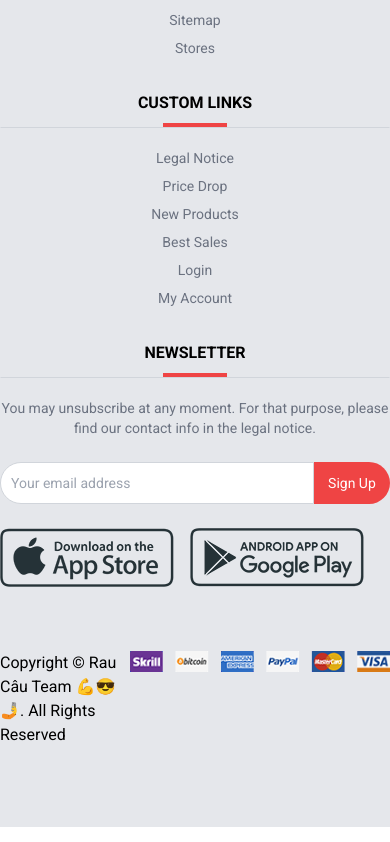
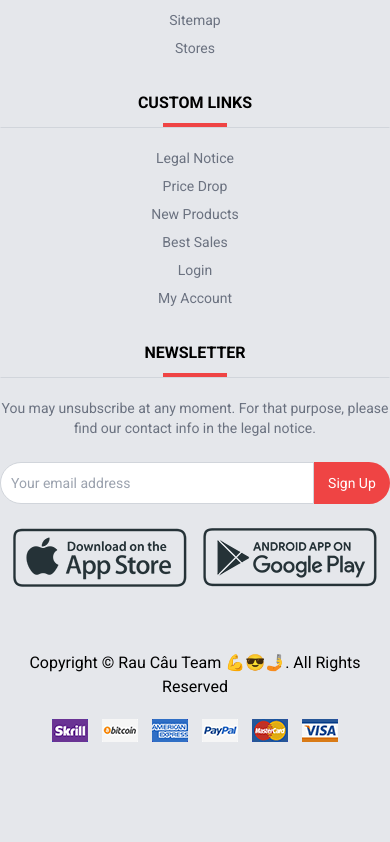
Before and after one commit to EnQuilLoga/Mock-project, a React (Create React App) app: page / in a window 390 px wide. Shown: the part 662-1504 px from the top of the page. Built offline with nearby package versions, Linux system fonts and the light colour scheme.

Commit message:
custom and completed footer

```diff
--- a/src/components/footer/Footer.tsx
+++ b/src/components/footer/Footer.tsx
@@ -118,7 +118,7 @@ export default function Footer(props: IFooterProps) {
                   Sign Up
                 </button>
               </div>
-              <div className="flex">
+              <div className="flex justify-center md:justify-normal">
                 <div className="mr-4">
                   <img src={appStore} alt="App Store" />
                 </div>
@@ -131,12 +131,12 @@ export default function Footer(props: IFooterProps) {
         </div>
       </div>
       <div className="footer-bottom pb-20">
-        <div className="container mx-auto grid grid-cols-12">
-          <div className="col-span-4">
+        <div className="container mx-auto grid grid-cols-12 grid-">
+          <div className="col-span-12 mb-5 md:col-span-4 text-center">
             <p>Copyright &copy; Rau Câu Team 💪😎🤳. All Rights Reserved</p>
           </div>
-          <div className="col-span-8">
-            <img src={payment} alt="payments" className="cursor-pointer" />
+          <div className="col-span-12 mb-5 md:col-span-8">
+            <img src={payment} alt="payments" className="cursor-pointer mx-auto" />
           </div>
         </div>
       </div>
```
